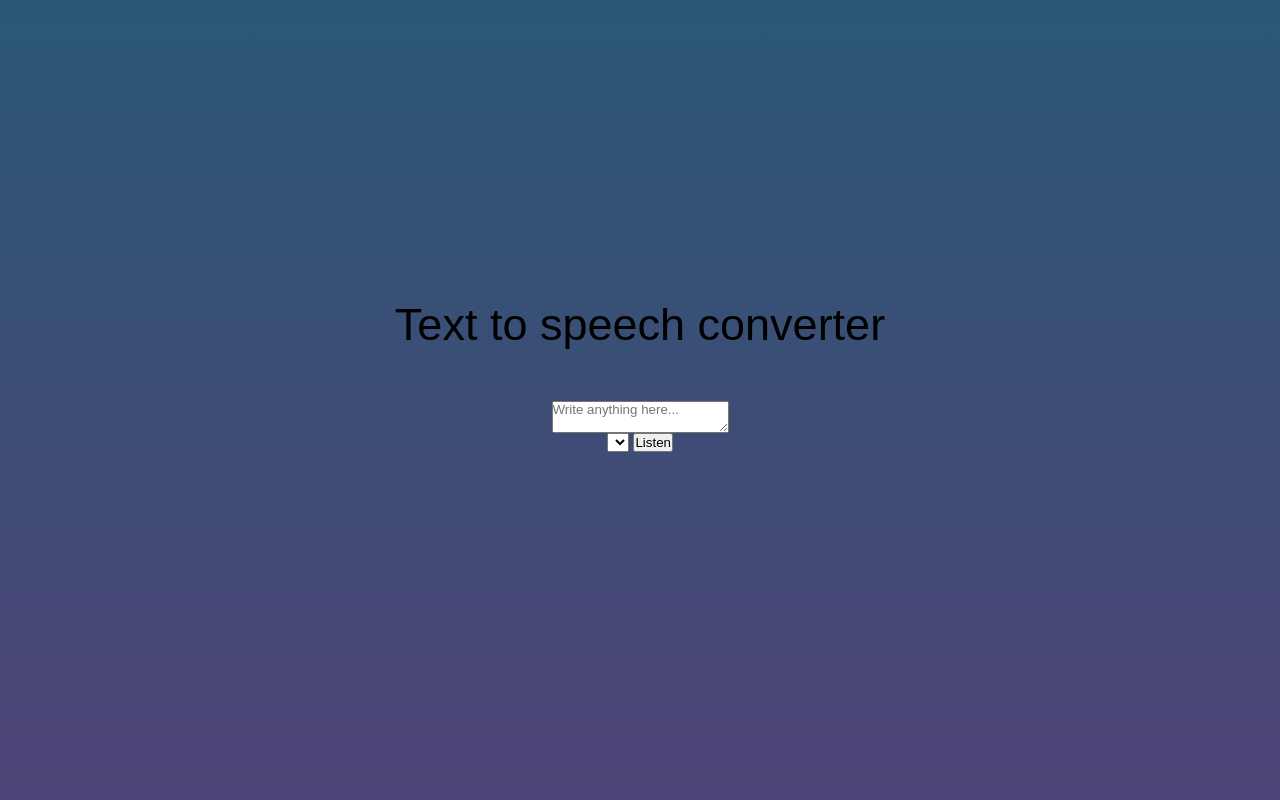
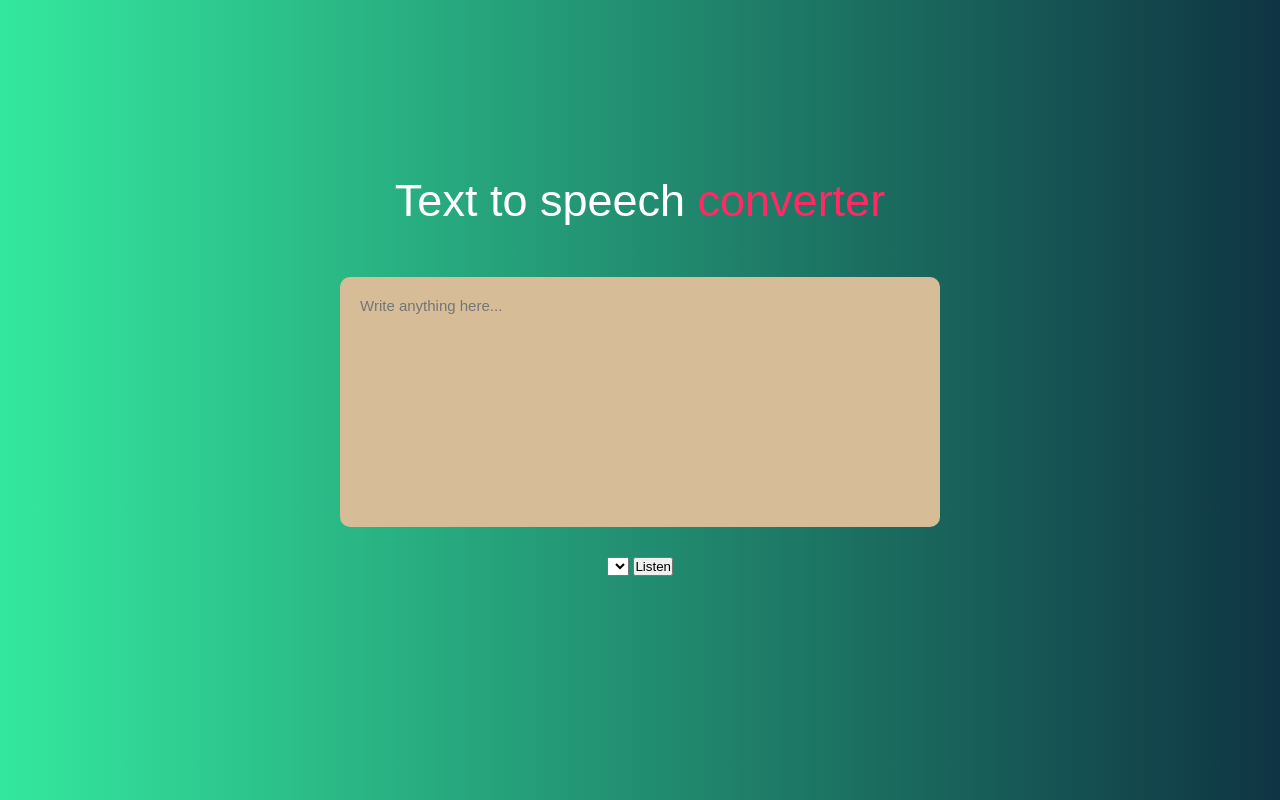
Before and after one commit to nidhihn/Text-to-speech-converter, a plain HTML site: page index.html in a window 1280 px wide. Drawn offline with Linux system fonts and the light colour scheme.

Commit message:
Second commit

```diff
--- a/style.css
+++ b/style.css
@@ -9,17 +9,13 @@
     min-height: 100vh;
     /* background: linear-gradient(to right, #a18cd1, #fbc2eb); */
     /* background: linear-gradient(to right, #5ee7df, #b490ca); */
-    /* background: linear-gradient(to right, #34e89e, #0f3443); */
-    background: linear-gradient(to bottom, #2b5876, #4e4376);
-
-
-
-
-
+    background: linear-gradient(to right, #34e89e, #0f3443);
+    /* background: linear-gradient(to bottom, #2b5876, #4e4376); */
     display: flex;
     align-items: center;
     justify-content:center ;
     flex-direction: column;
+    color:#fff ;
 }
 .hero h1{
     font-size:45px;
@@ -27,3 +23,19 @@
     margin-top: -50px;
     margin-bottom: 50px;
 }
+.hero h1 span{
+    color: #ff2963;
+}
+textarea{
+    width:600px;
+    height: 250px;
+    background:#D6BD98;
+    color: #fff;
+    font-size: 15px;
+    border: 0;
+    outline: 0;
+    padding: 20px;
+    border-radius: 10px;
+    resize:none ;
+    margin-bottom: 30px;
+}
```
